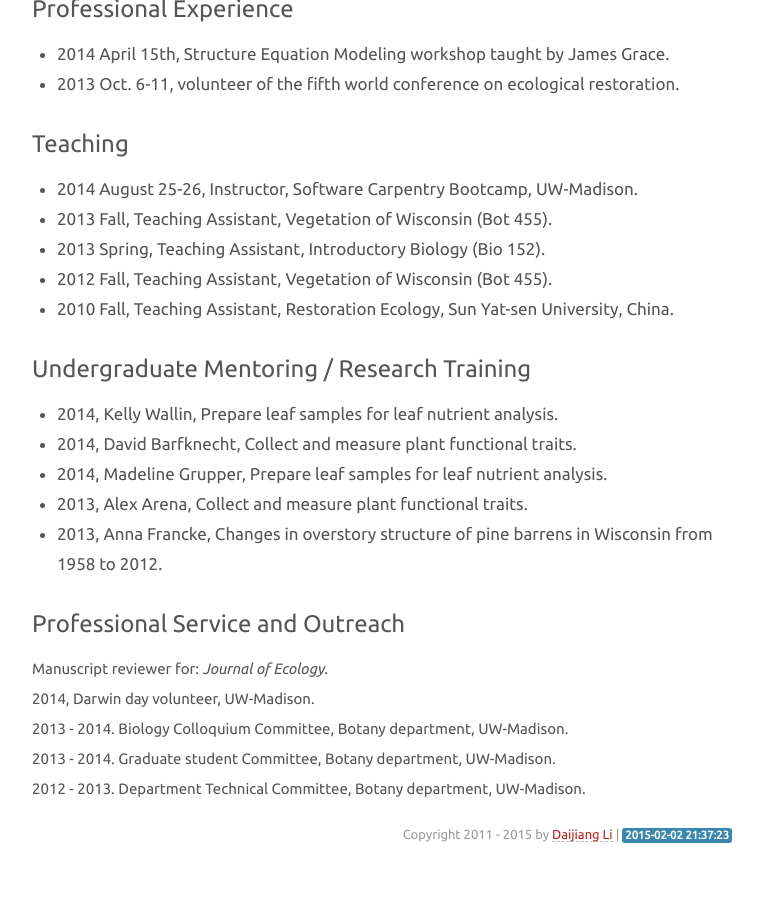
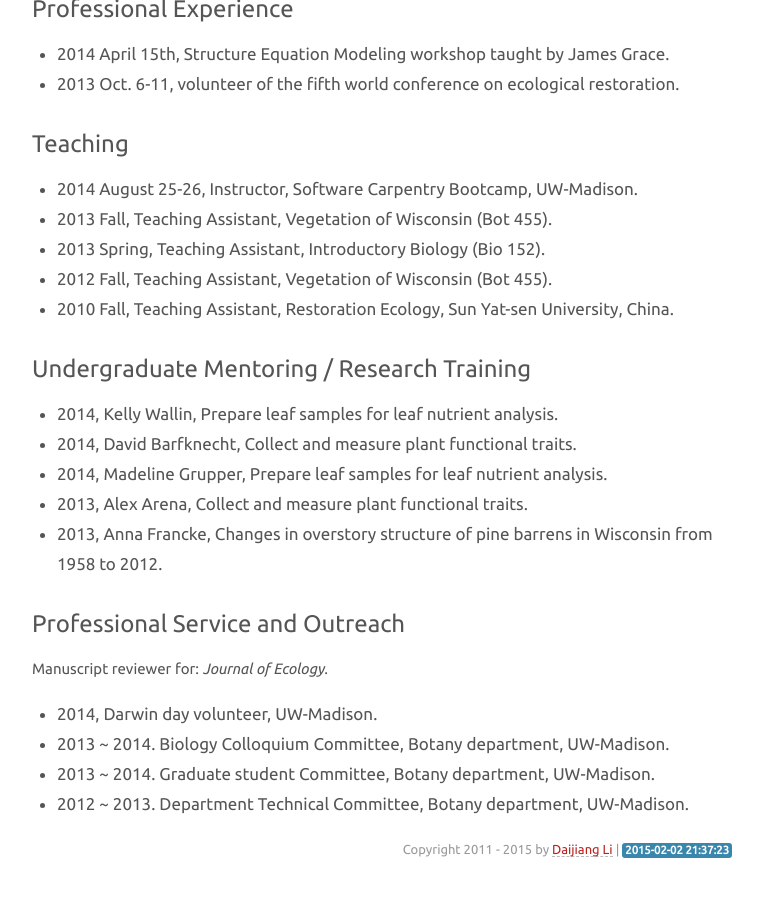
Before and after one commit to daijiang/Old-website, a Jekyll site: the page built from resume.md, in a window 1280 px wide and 900 px high, scrolled down 1748 px. Shown: the top 897 px of the window, without its empty margins (258-1021 px from the left). Built offline with Jekyll 4.4.1, drawn with Linux system fonts in a browser that asks for light colours; Markdown is read by kramdown in place of the engine named in the settings.

```diff
--- a/resume.md
+++ b/resume.md
@@ -84,7 +84,8 @@ Plant community assembly (taxonomic, functional and phylogenetic), Diversity and
 ## Professional Service and Outreach
 
 Manuscript reviewer for: *Journal of Ecology*.
-2014, Darwin day volunteer, UW-Madison.
-2013 - 2014. Biology Colloquium Committee, Botany department, UW-Madison.
-2013 - 2014. Graduate student Committee, Botany department, UW-Madison.
-2012 - 2013. Department Technical Committee, Botany department, UW-Madison.
+
+- 2014, Darwin day volunteer, UW-Madison.
+- 2013 ~ 2014. Biology Colloquium Committee, Botany department, UW-Madison.
+- 2013 ~ 2014. Graduate student Committee, Botany department, UW-Madison.
+- 2012 ~ 2013. Department Technical Committee, Botany department, UW-Madison.
```
